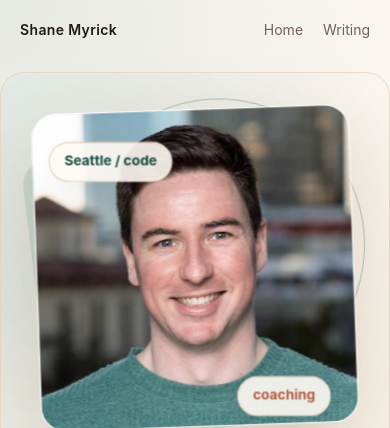
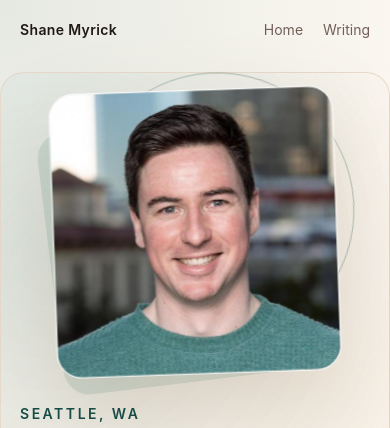
Before and after one commit to smyrick/smyrick.github.io, an Astro site: page / in a window 390 px wide. Shown: the top 428 px of the page. Built offline with nearby package versions, Linux system fonts and the light colour scheme; Astro itself is replaced by a stand-in of ours.

Commit message:
Remove pills

```diff
--- a/src/pages/index.astro
+++ b/src/pages/index.astro
@@ -10,12 +10,11 @@ const homeLinks = [...site.social, { label: 'Writing', href: '/blog' }];
 
 <BaseLayout title="Home" description={site.description} path="/">
     <section
-        class="landing-hero mx-auto grid min-h-[calc(100svh-10rem)] w-full max-w-5xl items-center gap-12 px-5 py-12 sm:px-8 lg:grid-cols-[0.9fr_1.1fr]"
+        class="landing-hero mx-auto grid min-h-[calc(100svh-10rem)] w-full max-w-5xl items-center gap-8 px-5 py-8 sm:gap-12 sm:px-8 sm:py-12 lg:grid-cols-[0.9fr_1.1fr]"
     >
         <div class="portrait-stage" data-portrait-stage>
             <div class="portrait-plate" aria-hidden="true"></div>
             <div class="portrait-ring" aria-hidden="true"></div>
-            <span class="identity-chip identity-chip-code">Seattle / code</span>
             <img
                 class="portrait-image"
                 src="/shane-profile.jpeg"
@@ -23,7 +22,6 @@ const homeLinks = [...site.social, { label: 'Writing', href: '/blog' }];
                 width="460"
                 height="460"
             />
-            <span class="identity-chip identity-chip-coaching">coaching</span>
         </div>
 
         <div class="relative z-10">
@@ -130,22 +128,6 @@ const homeLinks = [...site.social, { label: 'Writing', href: '/blog' }];
                     '--portrait-ring-y',
                     `${y * -7}px`
                 );
-                portraitStage.style.setProperty(
-                    '--portrait-chip-code-x',
-                    `${x * -5}px`
-                );
-                portraitStage.style.setProperty(
-                    '--portrait-chip-code-y',
-                    `${y * -5}px`
-                );
-                portraitStage.style.setProperty(
-                    '--portrait-chip-coaching-x',
-                    `${x * 6}px`
-                );
-                portraitStage.style.setProperty(
-                    '--portrait-chip-coaching-y',
-                    `${y * 6}px`
-                );
             });
 
             portraitStage.addEventListener('pointerleave', () => {
@@ -155,14 +137,6 @@ const homeLinks = [...site.social, { label: 'Writing', href: '/blog' }];
                 portraitStage.style.removeProperty('--portrait-shift-y');
                 portraitStage.style.removeProperty('--portrait-ring-x');
                 portraitStage.style.removeProperty('--portrait-ring-y');
-                portraitStage.style.removeProperty('--portrait-chip-code-x');
-                portraitStage.style.removeProperty('--portrait-chip-code-y');
-                portraitStage.style.removeProperty(
-                    '--portrait-chip-coaching-x'
-                );
-                portraitStage.style.removeProperty(
-                    '--portrait-chip-coaching-y'
-                );
             });
         }
     </script>
@@ -200,10 +174,6 @@ const homeLinks = [...site.social, { label: 'Writing', href: '/blog' }];
             --portrait-shift-y: 0px;
             --portrait-ring-x: 0px;
             --portrait-ring-y: 0px;
-            --portrait-chip-code-x: 0px;
-            --portrait-chip-code-y: 0px;
-            --portrait-chip-coaching-x: 0px;
-            --portrait-chip-coaching-y: 0px;
             position: relative;
             min-height: min(88vw, 27rem);
             transform-style: preserve-3d;
@@ -212,8 +182,7 @@ const homeLinks = [...site.social, { label: 'Writing', href: '/blog' }];
 
         .portrait-image,
         .portrait-plate,
-        .portrait-ring,
-        .identity-chip {
+        .portrait-ring {
             position: absolute;
             left: 50%;
             top: 50%;
@@ -262,39 +231,6 @@ const homeLinks = [...site.social, { label: 'Writing', href: '/blog' }];
             transition: transform 180ms ease-out;
         }
 
-        .identity-chip {
-            z-index: 3;
-            border: 1px solid var(--color-line);
-            border-radius: 999px;
-            background: rgba(255, 250, 243, 0.9);
-            box-shadow: 0 0.9rem 2rem rgba(32, 25, 23, 0.08);
-            color: var(--color-accent-strong);
-            font-size: 0.8rem;
-            font-weight: 750;
-            line-height: 1;
-            padding: 0.7rem 0.85rem;
-            transform: translate(-50%, -50%);
-            white-space: nowrap;
-            transform-style: flat;
-        }
-
-        .identity-chip-code {
-            transform: translate3d(
-                calc(-190% + var(--portrait-chip-code-x)),
-                calc(-340% + var(--portrait-chip-code-y)),
-                4rem
-            );
-        }
-
-        .identity-chip-coaching {
-            color: #b45b42;
-            transform: translate3d(
-                calc(85% + var(--portrait-chip-coaching-x)),
-                calc(300% + var(--portrait-chip-coaching-y)),
-                4rem
-            );
-        }
-
         @media (max-width: 1023px) {
             .landing-hero::before {
                 inset: 0.75rem 0;
@@ -305,60 +241,33 @@ const homeLinks = [...site.social, { label: 'Writing', href: '/blog' }];
             }
         }
 
-        @media (max-width: 767px) {
-            .identity-chip-code {
-                transform: translate3d(
-                    calc(-125% + var(--portrait-chip-code-x)),
-                    calc(-335% + var(--portrait-chip-code-y)),
-                    4rem
-                );
-            }
-        }
-
         @media (max-width: 520px) {
             .landing-hero::before {
                 border-radius: 1.5rem;
             }
 
             .portrait-stage {
-                min-height: 20rem;
+                min-height: 17.5rem;
             }
 
             .portrait-image {
-                width: min(78vw, 19rem);
+                width: min(72vw, 17rem);
                 border-radius: 1.5rem;
             }
 
             .portrait-plate {
-                width: min(76vw, 18rem);
+                width: min(70vw, 16.5rem);
                 border-radius: 1.65rem;
             }
 
             .portrait-ring {
-                width: min(75vw, 18.5rem);
-            }
-
-            .identity-chip-code {
-                transform: translate3d(
-                    calc(-118% + var(--portrait-chip-code-x)),
-                    calc(-315% + var(--portrait-chip-code-y)),
-                    4rem
-                );
-            }
-
-            .identity-chip-coaching {
-                transform: translate3d(
-                    calc(45% + var(--portrait-chip-coaching-x)),
-                    calc(270% + var(--portrait-chip-coaching-y)),
-                    4rem
-                );
+                width: min(73vw, 17.2rem);
             }
         }
 
         @media (prefers-reduced-motion: reduce) {
             .portrait-image,
-            .portrait-ring,
-            .identity-chip {
+            .portrait-ring {
                 transition: none;
             }
         }
```
